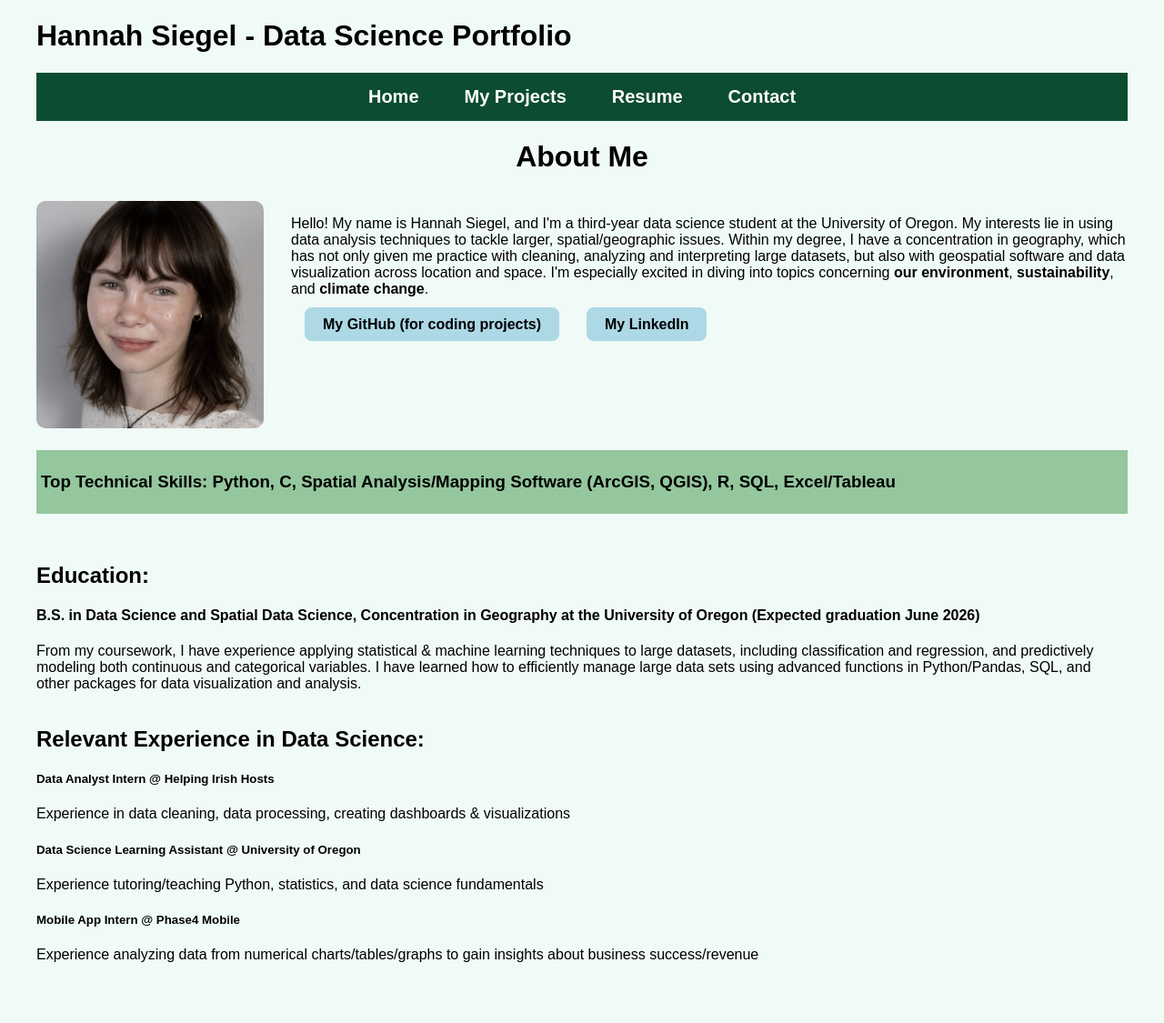
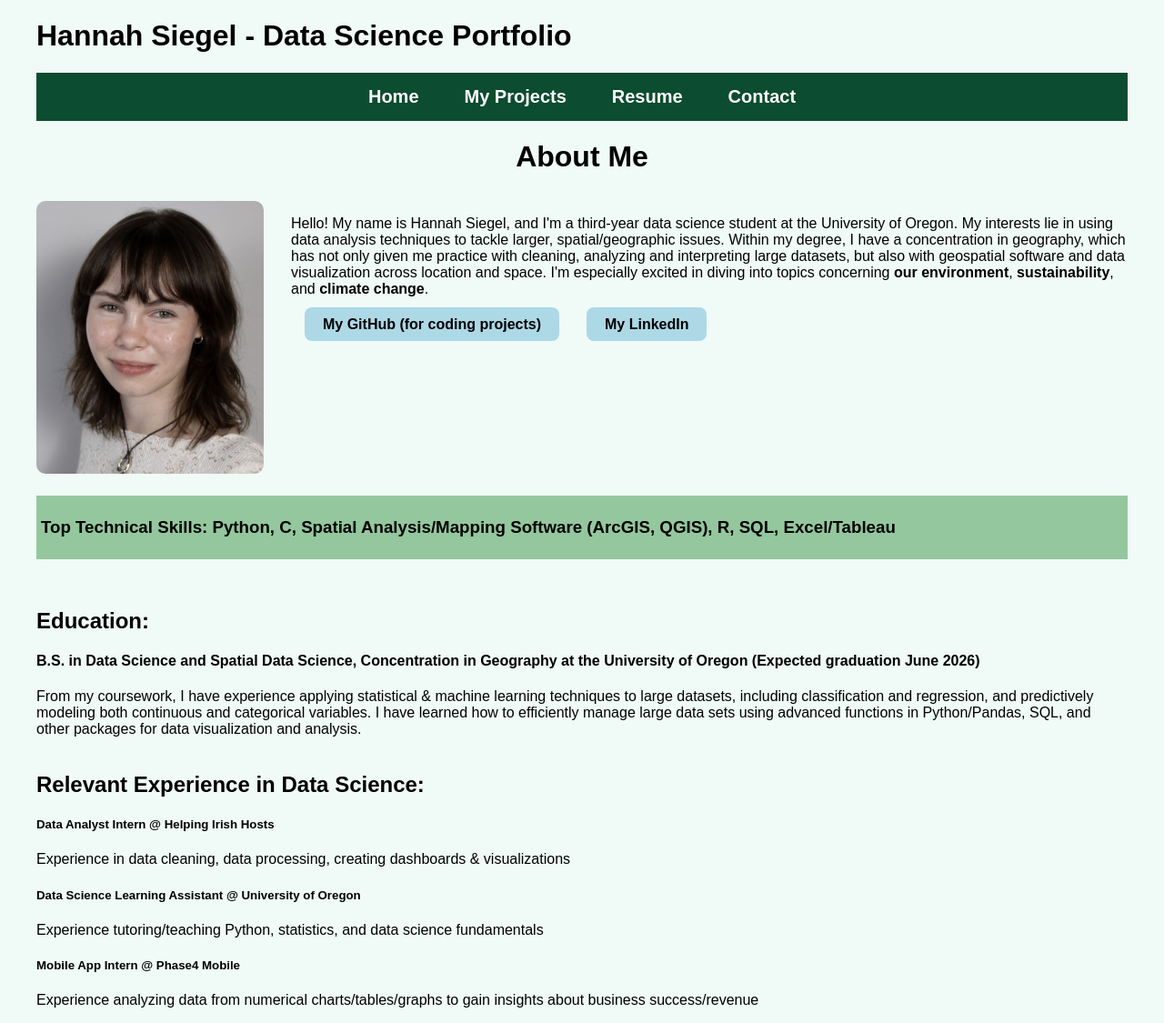
Before and after one commit to siegelhannah/portfolio, a Jekyll site: the page built from index.md, in a window 1280 px wide and 1125 px high. Shown: the whole window at 91% size. Built offline with Jekyll 4.4.1, drawn with Linux system fonts in a browser that asks for light colours.

Commit message:
Update default.html

```diff
--- a/_layouts/default.html
+++ b/_layouts/default.html
@@ -24,7 +24,7 @@
 
     .headshot img {
       width: 250px; /* Set the width */
-      height: 250px; /* Set the height to make it square */
+      height: 300px; /* Set the height to make it square */
       border-radius: 10px; /* Optional: give a slight rounded corner to the headshot */
       object-fit: cover; /* Ensure the image fits well within the square */
     }
```
